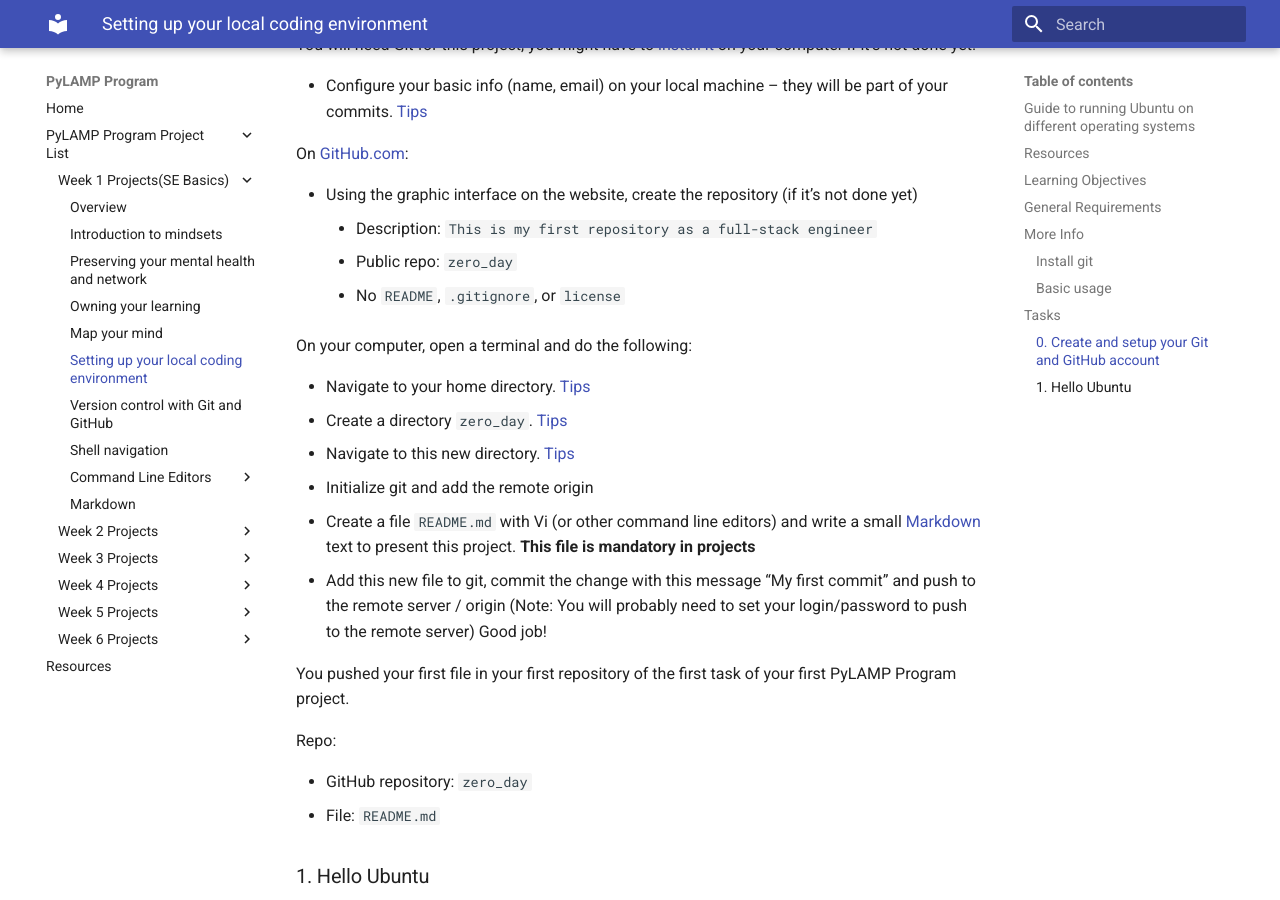
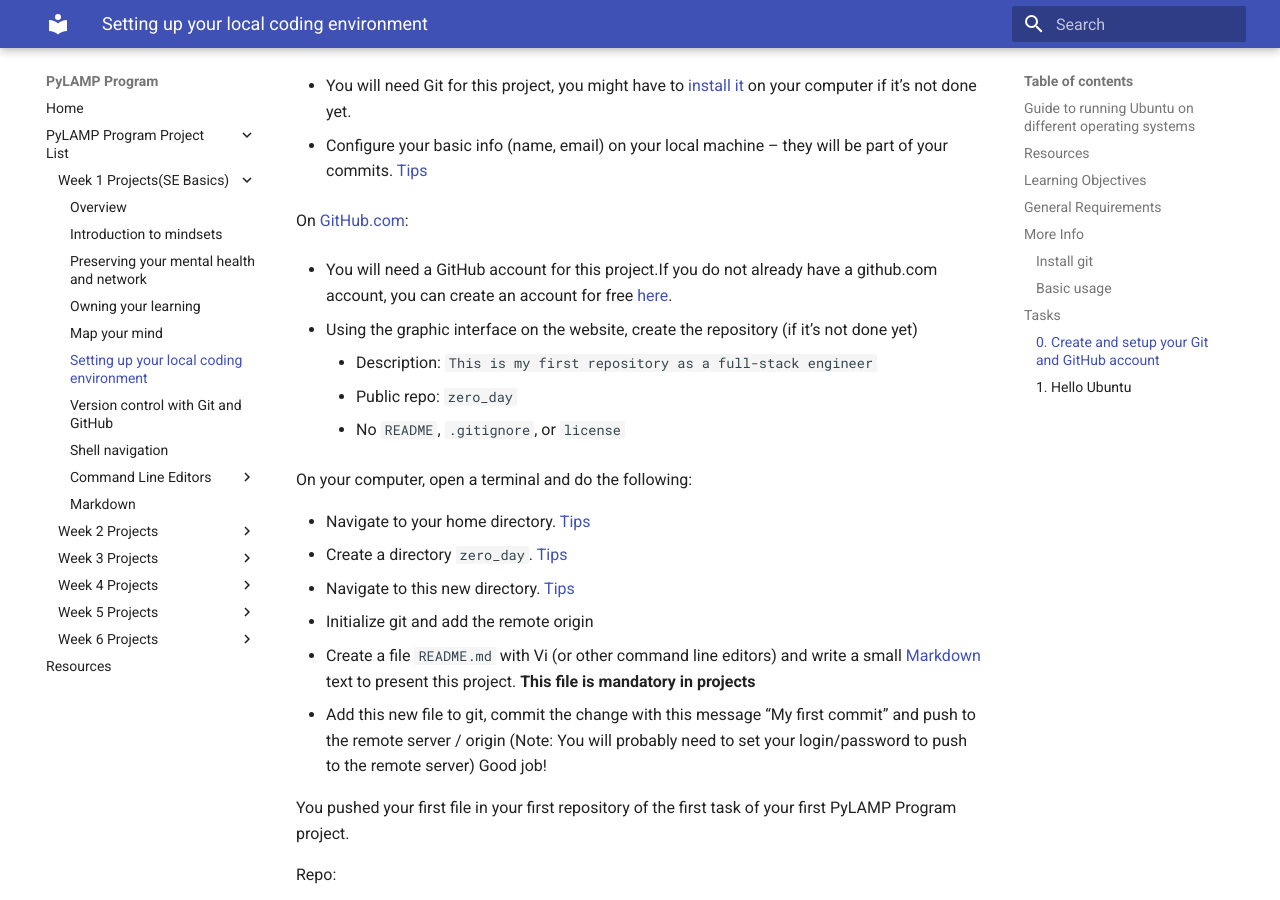
Before and after one commit to SaanmoiyolNyibiam/PyLAMP-Program, an MkDocs documentation site: the page built from docs/se_basics/setting_up_your_local_coding_environment.md, in a window 1280 px wide and 900 px high, scrolled down 2061 px. Built offline with MkDocs 1.6.1 and Material for MkDocs 9.7.7, drawn with Linux system fonts in a browser that asks for light colours; some of the changed text lies outside the part shown.

Commit message:
chore: add more details to setting up github and wsl

```diff
--- a/docs/se_basics/setting_up_your_local_coding_environment.md
+++ b/docs/se_basics/setting_up_your_local_coding_environment.md
@@ -63,11 +64,13 @@ $ git push origin main
 ## Tasks
 
 ### 0. Create and setup your Git and GitHub account
-You will need Git for this project, you might have to [install it](https://git-scm.com/book/en/v2/Getting-Started-Installing-Git) on your computer if it’s not done yet.
+- You will need Git for this project, you might have to [install it](https://git-scm.com/book/en/v2/Getting-Started-Installing-Git) on your computer if it’s not done yet.
 
 - Configure your basic info (name, email) on your local machine – they will be part of your commits. [Tips](https://git-scm.com/book/en/v2/Getting-Started-First-Time-Git-Setup)
 
 On [GitHub.com](https://github.com/):
+
+- You will need a GitHub account for this project.If you do not already have a github.com account, you can create an account for free [here](https://github.com/).
 
 - Using the graphic interface on the website, create the repository (if it’s not done yet)
     - Description: `This is my first repository as a full-stack engineer`
```
Also changed, not shown: other parts of docs/se_basics/setting_up_your_local_coding_environment.md (+1 -0 lines).
